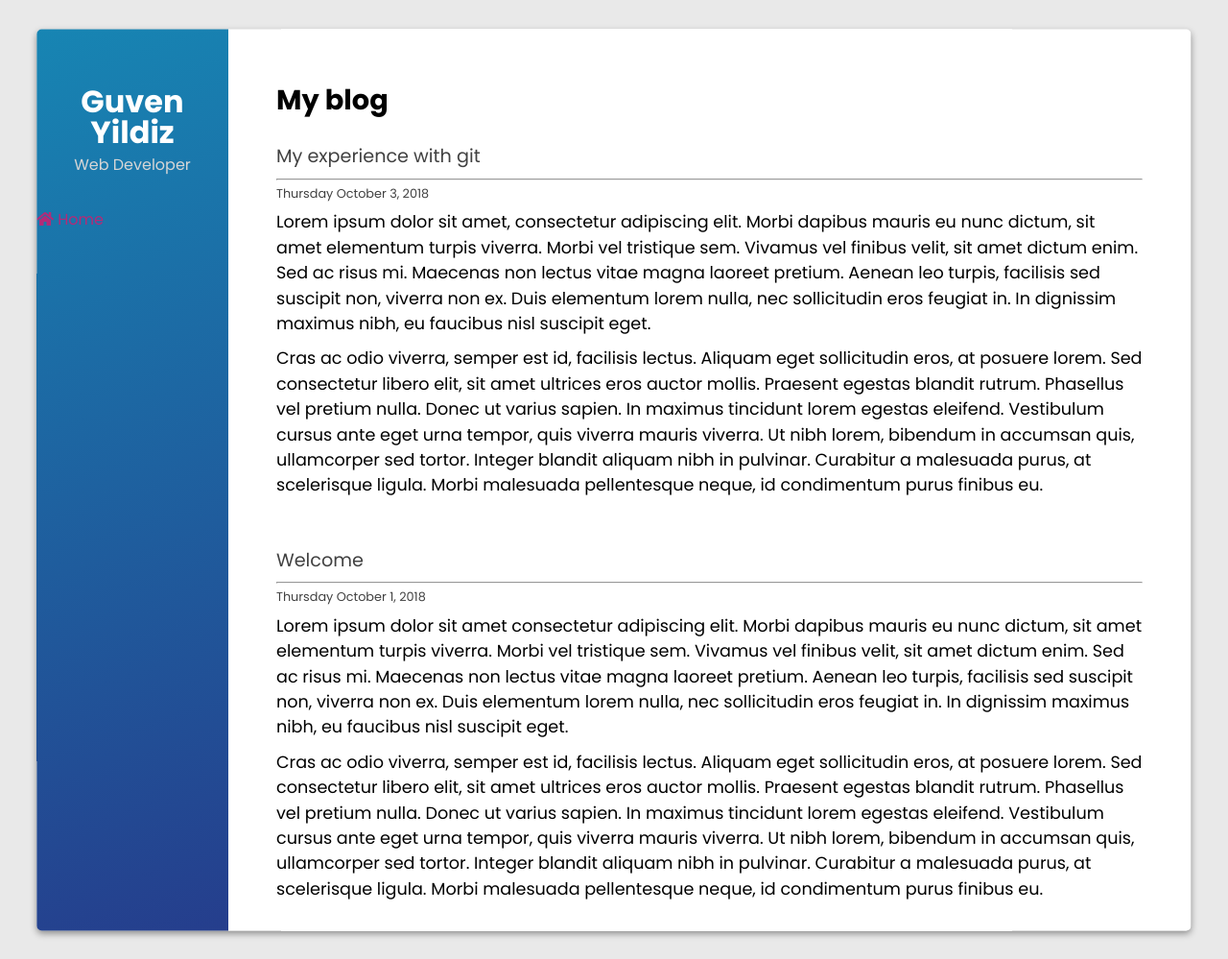
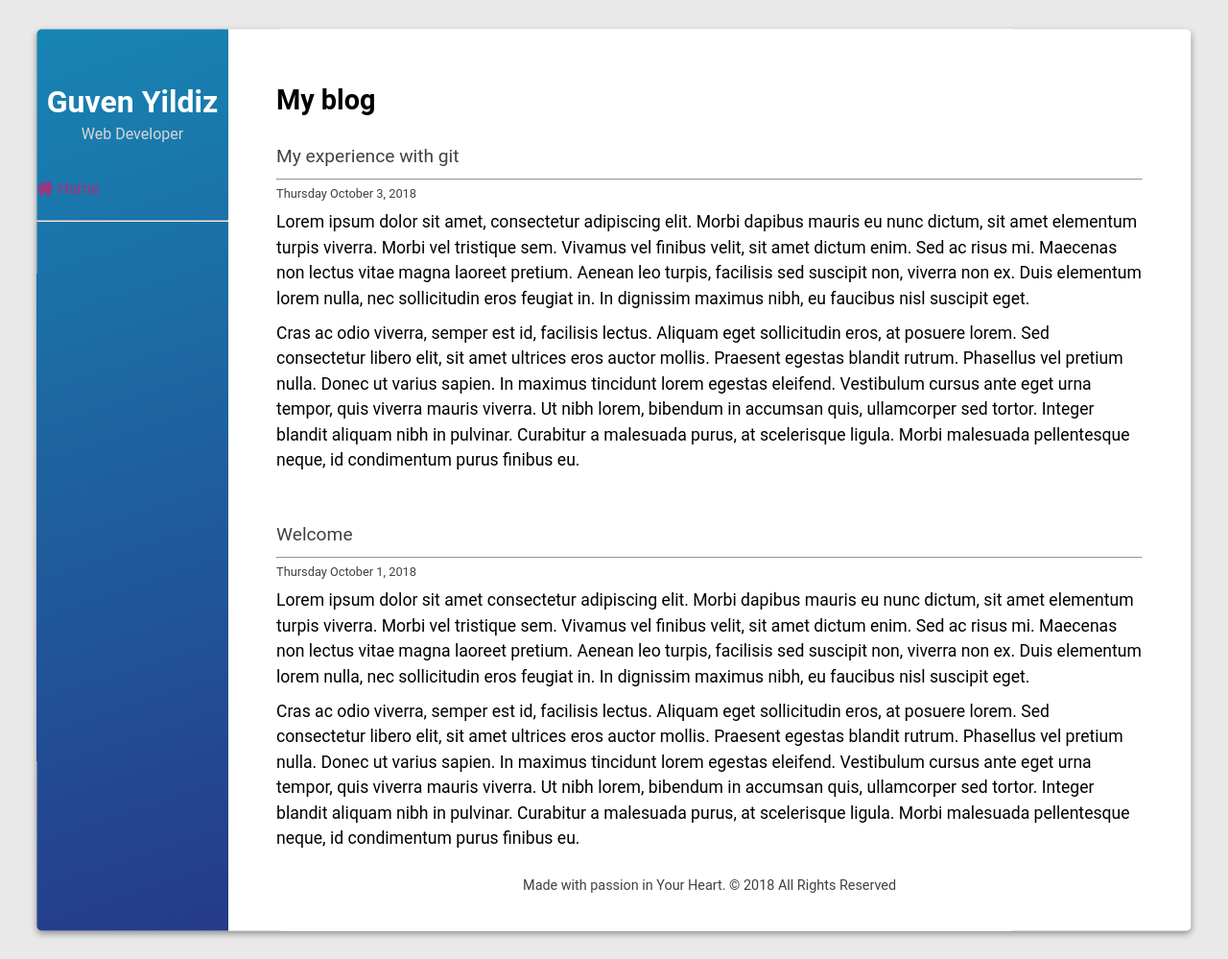
Before and after one commit to guveny/personal-blog, a PHP site: page / in a window 1280 px wide. Shown: the whole page at 96% size. Run offline with PHP 8.4, Linux system fonts and the light colour scheme; some libraries are stand-ins or nearby versions.

Commit message:
Change font Poppins to Roboto

```diff
--- a/assets/css/style.css
+++ b/assets/css/style.css
@@ -2,7 +2,7 @@
 
 body {
   background-color: #e9e9e9;
-  font-family: "Poppins", sans-serif;
+  font-family: "Roboto", sans-serif;
 }
 
 h1 {
--- a/index.html
+++ b/index.html
@@ -37,6 +37,8 @@
            <ul class="site-navigation">
              <a href="index.html"><i class="fas fa-home"></i> Home</a>
            </ul>
+           <br />
+        <hr />
          </div>
        </nav>
 
```
